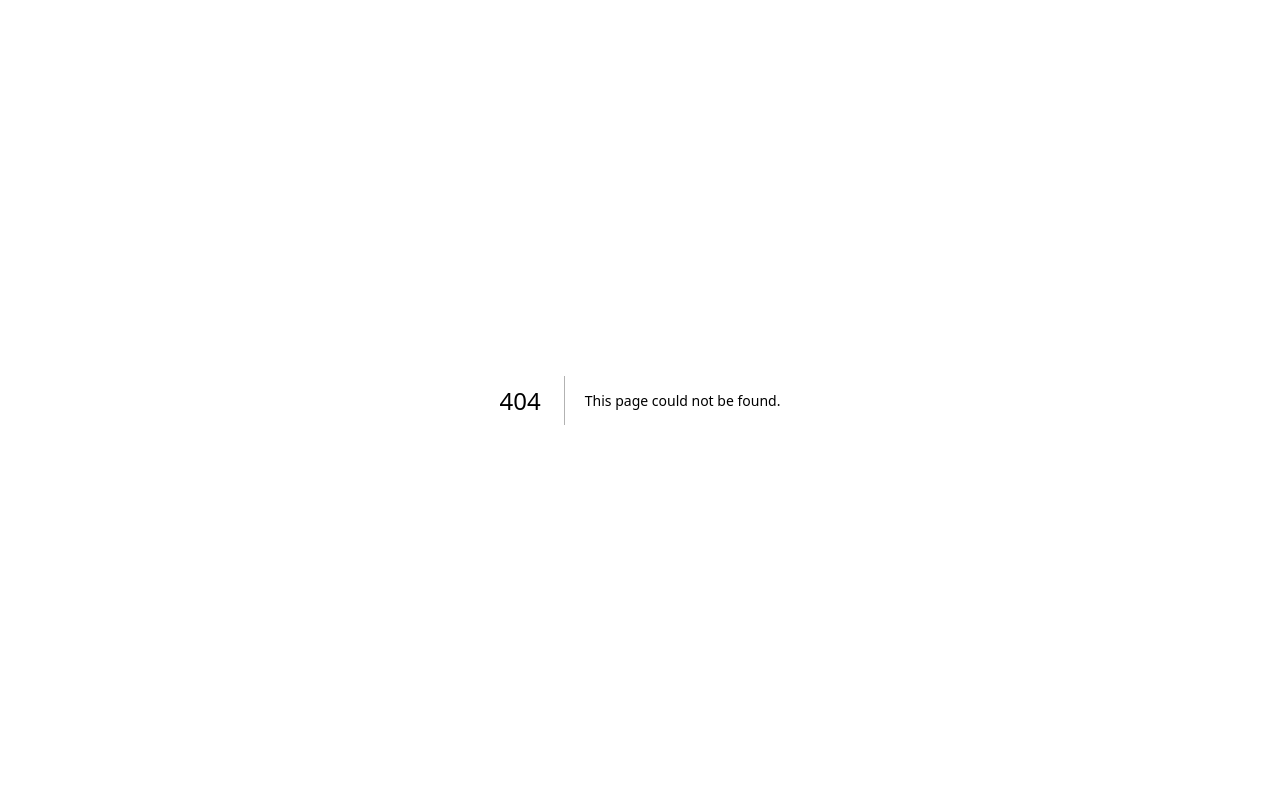
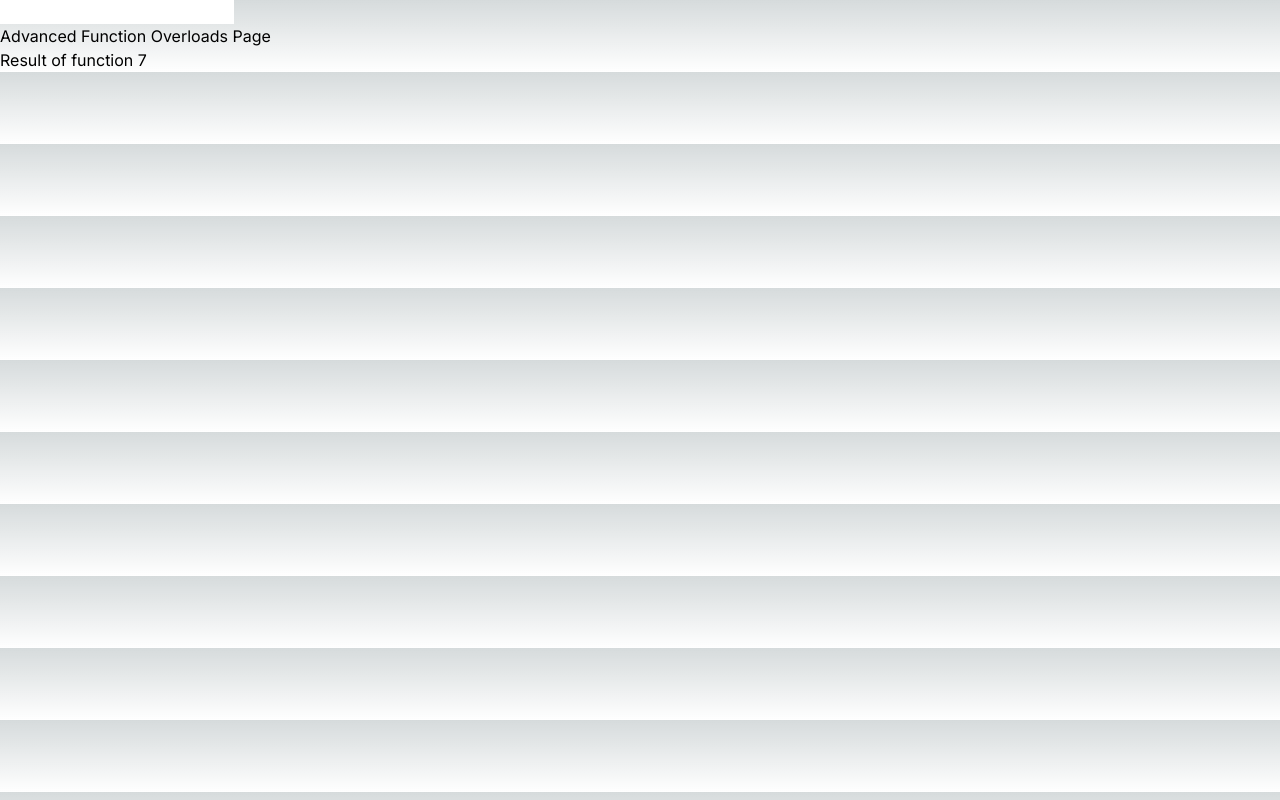
Before and after one commit to roschanet/ts-explore, a Next.js app: page /advancedFunctionOverloads in a window 1280 px wide. Before the commit this address had no page. Built offline with nearby package versions, Linux system fonts and the light colour scheme.

Commit message:
advanced type part 2, type casting, index props, function overloads, optional chaining, and nullish coalescing

```diff
--- /dev/null
+++ b/src/advancedTypes/functionOverloads.ts
@@ -0,0 +1,21 @@
+// Feature that make a function can be invoke with multiple parameters type
+
+type Combinable = string | number
+type Numeric = number | boolean
+
+class FunctionOverloads {
+    // Adding function overloads
+    add(x: string, y:string): string;
+    add(x: number, y:number): number;
+    add(x: string, y:number): string;
+    add(x: number, y:string): string;
+    add(x: Combinable, y: Combinable){
+        if(typeof x === 'string' || typeof y === 'string'){
+            return x.toString() + y.toString()
+        }
+
+        return x + y
+    }
+}
+
+export default FunctionOverloads
--- /dev/null
+++ b/src/advancedTypes/indexType.ts
@@ -0,0 +1,14 @@
+// Index types is used for placeholder that can be any key-value pairs
+
+interface ErrorContainer {
+    [prop: string]: string // props must only string, number or symbol
+}
+
+class IndexType {
+    errorMessage: ErrorContainer = {
+        email: 'Not a valid email',
+        username: 'Must start with capital letter'
+    }
+}
+
+export default IndexType
--- /dev/null
+++ b/src/advancedTypes/nullishCoalescing.ts
@@ -0,0 +1,12 @@
+// Checking if the value is null or undefined with ?? mark, if true than viewing value, opposite of && where if not null or not undefined than viewing value
+
+class NullishCoalescing {
+    // private userInput = ''
+    // private userInput = 'hello'
+    // private userInput = null
+    private userInput = undefined
+
+    storeData = this.userInput || 'DEFAULT'
+}
+
+export default NullishCoalescing
--- /dev/null
+++ b/src/advancedTypes/optionalChaining.ts
@@ -0,0 +1,9 @@
+class OptionalChaining {
+    fetchUserData = {
+        id: 'u1',
+        name: 'Welly',
+        job: { title: 'CEO', description: 'My own company'}
+    }
+}
+
+export default OptionalChaining
--- /dev/null
+++ b/src/app/advancedFunctionOverloads/page.tsx
@@ -0,0 +1,12 @@
+import FunctionOverloads from "@/advancedTypes/functionOverloads"
+
+export default function AdvancedFunctionOverloads(){
+    const mathProcess = new FunctionOverloads()
+    const addResult = mathProcess.add(4, 3)
+    return (
+        <>
+        <h1>Advanced Function Overloads Page</h1>
+        {`Result of function ${addResult}`}
+        </>
+    )
+}
--- /dev/null
+++ b/src/app/advancedIndexType/page.tsx
@@ -0,0 +1,12 @@
+import IndexType from "@/advancedTypes/indexType"
+
+export default function AdvancedIndexType(){
+    const errorMsg = new IndexType()
+    console.log('Error object', errorMsg);
+
+    return (
+        <>
+        <h1>Advanced Index Type Page</h1>
+        </>
+    )
+}
--- /dev/null
+++ b/src/app/advancedNullishCoalescing/page.tsx
@@ -0,0 +1,13 @@
+import NullishCoalescing from "@/advancedTypes/nullishCoalescing"
+
+export default function AdvancedNullishCoaliscing(){
+    const data = new NullishCoalescing()
+    const userInput = data.storeData
+    console.log(userInput);
+
+    return (
+        <>
+        <h1>Advanced Nullish Coalescing Page</h1>
+        </>
+    )
+}
--- /dev/null
+++ b/src/app/advancedOptionalChaining/page.tsx
@@ -0,0 +1,14 @@
+import OptionalChaining from "@/advancedTypes/optionalChaining"
+
+export default function AdvancedOptionalChaining(){
+    const userData = new OptionalChaining()
+    const user = userData.fetchUserData?.job?.title // Using ? mark for chaining, will check if it exist than viewing it
+    console.log(user);
+
+
+    return (
+        <>
+        <h1>Advance Optional Chaining Page</h1>
+        </>
+    )
+}
--- a/src/app/layout.tsx
+++ b/src/app/layout.tsx
@@ -16,7 +16,10 @@ export default function RootLayout({
 }>) {
   return (
     <html lang="en">
-      <body className={inter.className}>{children}</body>
+      <body className={inter.className}>
+        <input type="text" id="user-input" />
+        {children}
+      </body>
     </html>
   );
 }
```
Also changed, not shown: src/advancedTypes/typeCasting.ts (added, +15 -0 lines).
